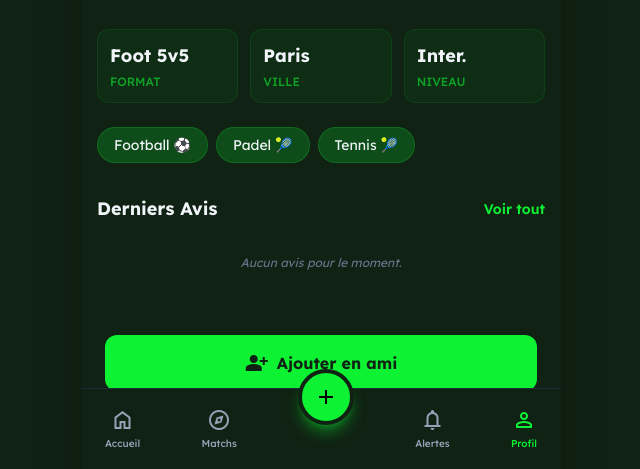
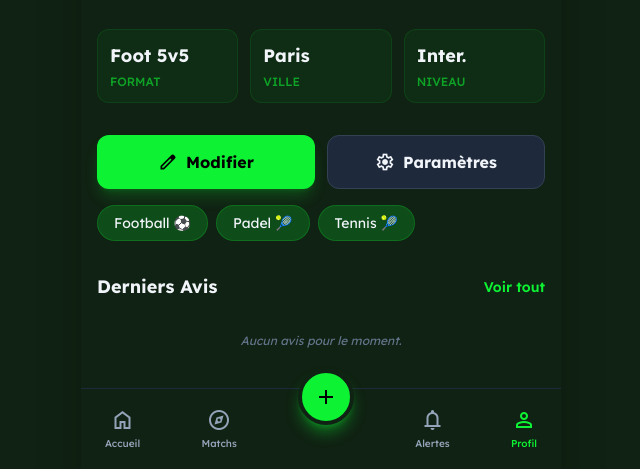
Before and after one commit to gbaaaa93/poteau, a website: page profile.html in a window 1280 px wide. Shown: the part 331-800 px from the top of the page, without its empty margins (319-959 px from the left). Drawn offline with nearby package versions, Linux system fonts and the light colour scheme.

Commit message:
feat: profile context actions (hide add friend on self) and walkthrough update

```diff
--- a/profile.html
+++ b/profile.html
@@ -133,6 +133,28 @@
 <p class="text-slate-500 dark:text-primary/60 text-xs font-medium uppercase">Niveau</p>
 </div>
 </div>
+<!-- Action Buttons -->
+<div id="self-actions" class="px-4 mt-6 grid grid-cols-2 gap-3 hidden">
+    <button class="flex items-center justify-center gap-2 py-3 bg-primary rounded-xl font-bold text-black shadow-lg shadow-primary/20">
+        <span class="material-symbols-outlined text-xl">edit</span>
+        Modifier
+    </button>
+    <button class="flex items-center justify-center gap-2 py-3 bg-slate-100 dark:bg-slate-800 rounded-xl font-bold text-slate-900 dark:text-slate-100 border border-slate-200 dark:border-slate-700">
+        <span class="material-symbols-outlined text-xl">settings</span>
+        Paramètres
+    </button>
+</div>
+
+<div id="other-actions" class="px-4 mt-6 grid grid-cols-2 gap-3">
+    <button class="flex items-center justify-center gap-2 py-3 bg-primary rounded-xl font-bold text-black shadow-lg shadow-primary/20">
+        <span class="material-symbols-outlined text-xl">person_add</span>
+        Ajouter
+    </button>
+    <button class="flex items-center justify-center gap-2 py-3 bg-slate-100 dark:bg-slate-800 rounded-xl font-bold text-slate-900 dark:text-slate-100 border border-slate-200 dark:border-slate-700">
+        <span class="material-symbols-outlined text-xl">chat_bubble</span>
+        Message
+    </button>
+</div>
 <!-- Sports Badges -->
 <div class="flex gap-2 p-4 overflow-x-auto no-scrollbar">
 <div class="flex h-9 shrink-0 items-center justify-center gap-2 rounded-full bg-slate-200 dark:bg-primary/20 px-4 border border-slate-300 dark:border-primary/20">
@@ -201,9 +223,19 @@
 </div>
 <script>
     function loadPlayerData() {
-        const playerName = document.querySelector('h1').innerText;
+        const playerName = document.querySelector('h1').innerText.trim();
         const allReviews = JSON.parse(localStorage.getItem('poteau_reviews') || '{}');
         const playerData = allReviews[playerName];
+
+        // Check if it's my own profile (Mock check based on name)
+        const isMe = playerName === "Thomas L.";
+        if (isMe) {
+            document.getElementById('self-actions').classList.remove('hidden');
+            document.getElementById('other-actions').classList.add('hidden');
+        } else {
+            document.getElementById('self-actions').classList.add('hidden');
+            document.getElementById('other-actions').classList.remove('hidden');
+        }
 
         if (playerData) {
             // Update Rating
```
